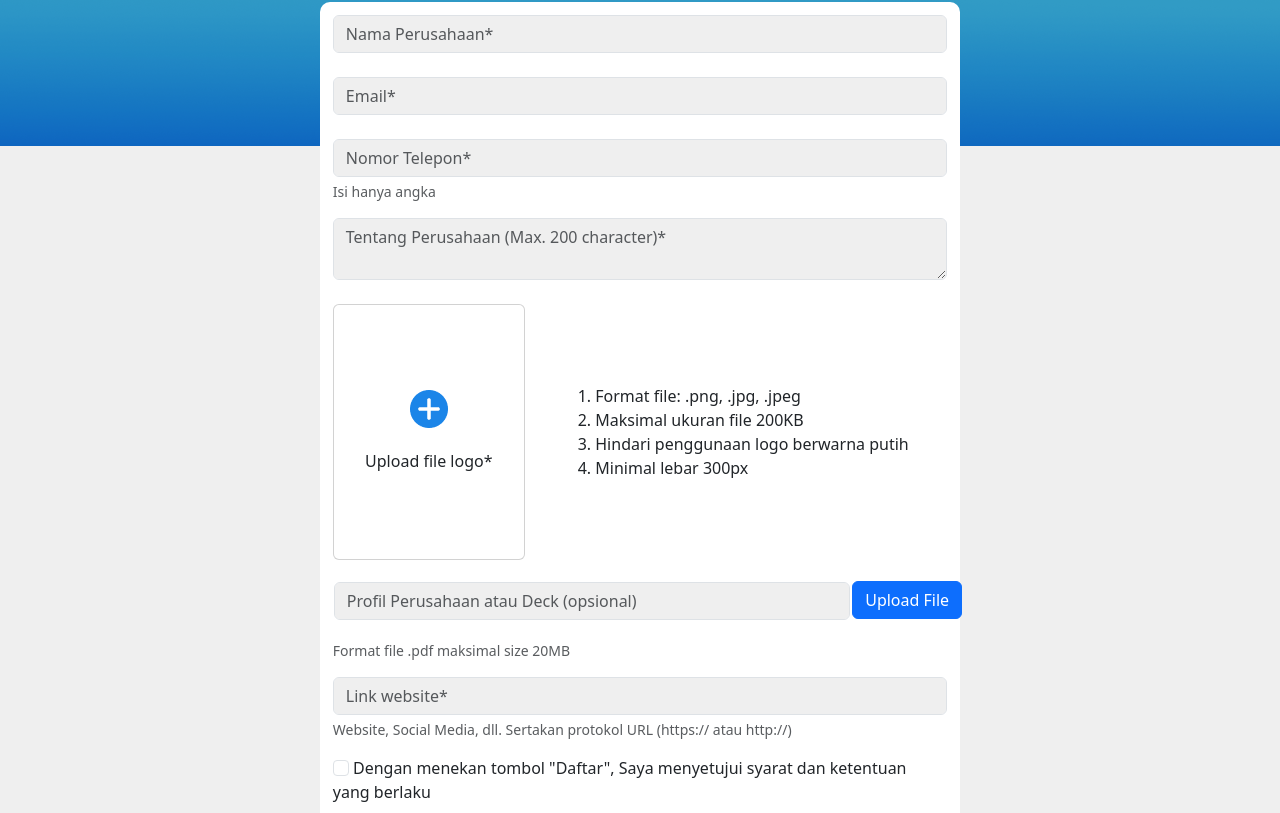
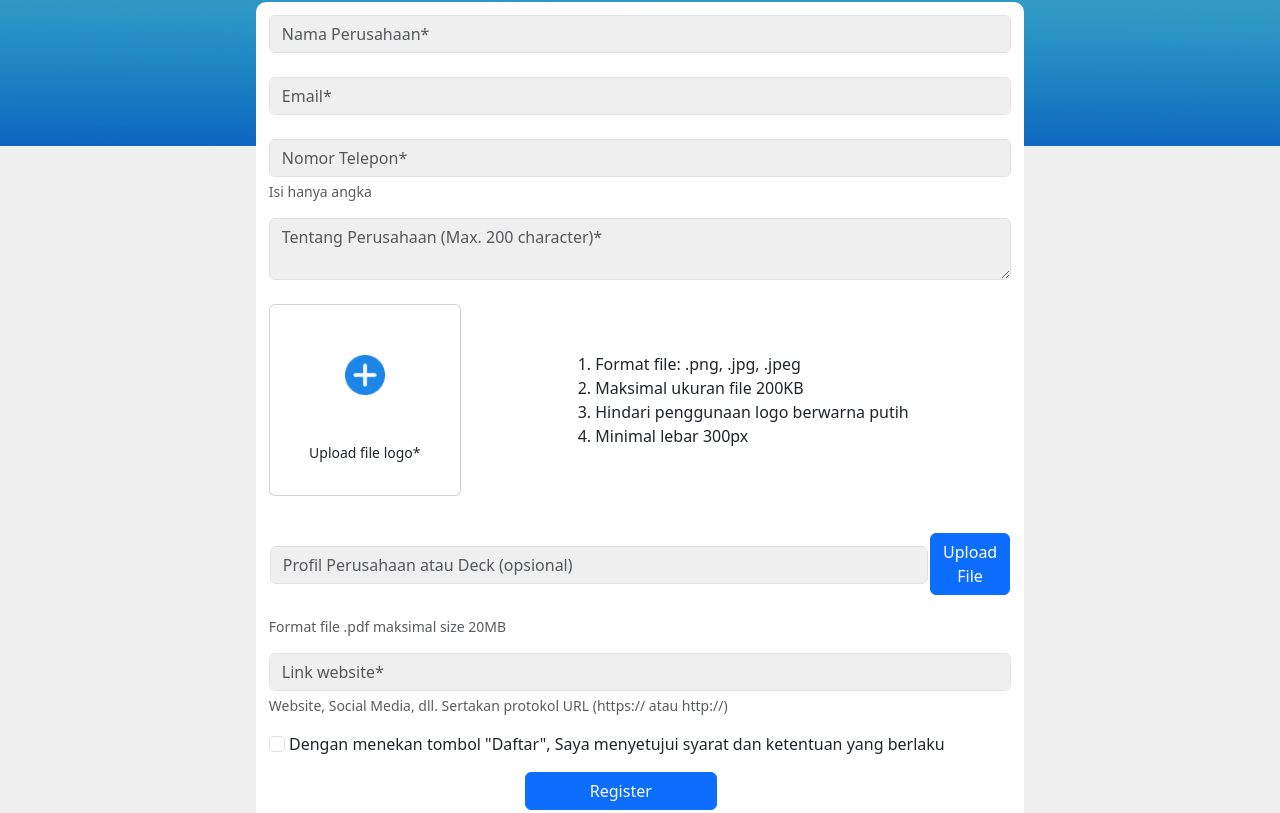
Before and after one commit to rosalsaida/Detikcom_FrontendDesignAssignment_Rosa-Salsa-Saida, a plain HTML site: page register.html in a window 1280 px wide. Shown: the part 254-1067 px from the top of the page. Drawn offline with Linux system fonts and the light colour scheme.

Commit message:
update responsive & javascript

```diff
--- a/assets/css/style-regis.css
+++ b/assets/css/style-regis.css
@@ -74,6 +74,12 @@ nav .container-fluid .list-menu ul li a.active:hover {
     nav .container-fluid .list-menu {
         display: none;
     }
+    .formregist form {
+        background-color: white;
+        width: 75vw;
+        padding: 1vw;
+        border-radius: 10px;
+    }
 }
 
 @media (min-width: 768px) {
@@ -82,6 +88,12 @@ nav .container-fluid .list-menu ul li a.active:hover {
     }
     nav .container-fluid .list-menu {
         display: block;
+    }
+    .formregist form {
+        background-color: white;
+        width: 60vw;
+        padding: 1vw;
+        border-radius: 10px;
     }
 }
 
@@ -102,13 +114,6 @@ nav .container-fluid .list-menu ul li a.active:hover {
     padding-bottom: 1em;
 }
 
-.formregist form {
-    background-color: white;
-    width: 50vw;
-    padding: 1vw;
-    border-radius: 10px;
-}
-
 form .form-control {
     background-color: rgba(238, 238, 238, 0.904);
 }
@@ -117,6 +122,7 @@ form .up-logo {
     display: grid;
     grid-template-columns: auto auto;
     align-items: center;
+    margin-bottom: 2vmin;
 }
 
 form .image-upload>input {
@@ -130,7 +136,7 @@ form span .ketentuan ol li,
 
 form #register {
     width: 15vw;
-    margin: 1rem 0;
+    margin: 1rem 20vw;
 }
 
 footer {
--- /dev/null
+++ b/assets/js/script.js
@@ -0,0 +1,9 @@
+function register_competition() {
+    var nama_perusahaan = document.getElementById('nama-perusahaan').value;
+    var email = document.getElementById('email').value;
+    var no_tlp = document.getElementById('noTlp').value;
+    var tentang_perusahaan = document.getElementById('tentangPerusahaan').value;
+    var logo_perusahaan = document.getElementById('user-upload').value;
+    var profil_perusahaan = document.getElementById('user-upload1').value;
+    var link_perusahaan = document.getElementById('linkPerusahaan').value;
+}
--- a/register.html
+++ b/register.html
@@ -9,6 +9,8 @@
 
     <link rel="stylesheet" href="assets/css/style-regis.css">
     <link rel="stylesheet" href="bootstrap-5.3.0-alpha1-dist/css/bootstrap.min.css">
+
+    <script src="assets/js/script.js"></script>
 </head>
 
 <body>
@@ -67,22 +69,22 @@
             <div class="formregist">
                 <h1>Registrasi</h1>
                 <form action="#" method="post">
-                    <input class="form-control" type="text" id="nama-perusahaan" name="nama-perusahaan" placeholder="Nama Perusahaan*"><br>
-                    <input class="form-control" type="email" id="email" name="email" placeholder="Email*"><br>
-                    <input class="form-control" type="tel" id="noTlp" name="noTlp" placeholder="Nomor Telepon*">
+                    <input class="form-control" type="text" id="nama-perusahaan" name="nama-perusahaan" placeholder="Nama Perusahaan*" required><br>
+                    <input class="form-control" type="email" id="email" name="email" placeholder="Email*" required><br>
+                    <input class="form-control" type="tel" id="noTlp" name="noTlp" placeholder="Nomor Telepon*" required>
                     <p class="form-text">Isi hanya angka</p>
-                    <textarea class="form-control" id="tentangPerusahaan" name="tentangPerusahaan" placeholder="Tentang Perusahaan (Max. 200 character)*"></textarea><br>
+                    <textarea class="form-control" id="tentangPerusahaan" name="tentangPerusahaan" placeholder="Tentang Perusahaan (Max. 200 character)*" required></textarea><br>
                     <div class="up-logo">
                         <!-- Upload File Logo Perusahaan -->
-                        <div class="card text-center mb-3" style="width: 15vw; height: 20vw;">
-                            <div class="card-body" style="padding-top: 5rem;">
-                                <p class="image-upload">
+                        <div class="card text-center mb-3" style="width: 15vw; height: 15vw;">
+                            <div class="card-body" style="padding: 2.5vmin 0;">
+                                <p class="image-upload" style="padding: 2vw 1.5vmin;">
                                     <label for="user-upload">
-                                    <a class="btn btn-sm" rel="nofollow"><img src="assets/img/plus.png"></a>
+                                    <a class="btn btn-sm" rel="nofollow"><img src="assets/img/plus.png" style="width: 5vmin;"></a>
                                     </label>
-                                    <input type="file" name="user-upload" id="user-upload">
+                                    <input type="file" name="user-upload" id="user-upload" required>
                                 </p>
-                                <p class="card-text">Upload file logo*</p>
+                                <p class="card-text small">Upload file logo*</p>
                             </div>
                         </div>
                         <div class="ketentuan">
@@ -95,26 +97,26 @@
                         </div>
                     </div>
                     <!-- Upload File Deck Peusahaan -->
-                    <table style="width: 58vw;">
+                    <table>
                         <tr>
-                            <td colspan="2" style="padding-bottom: 10px;"><input type="text" class="form-control" placeholder="Profil Perusahaan atau Deck (opsional)"></td>
-                            <td style="padding-top: 5px;">
+                            <td style="padding-bottom: 10px; width: 95vmin;"><input type="text" class="form-control" placeholder="Profil Perusahaan atau Deck (opsional)" required></td>
+                            <td style="padding-top: 5px;" style="width: 10vmin;">
                                 <div class="up-deck">
                                     <p class="image-upload">
                                         <label for="user-upload">
                                         <a class="btn btn-primary" rel="nofollow">Upload File</a>
                                         </label>
-                                        <input type="file" name="user-upload" id="user-upload">
+                                        <input type="file" name="user-upload1" id="user-upload1" required>
                                     </p>
                                 </div>
                             </td>
                         </tr>
                     </table>
                     <p class="form-text">Format file .pdf maksimal size 20MB</p>
-                    <input class="form-control" type="url" id="linkPerusahaan" name="linkPerusahaan" placeholder="Link website*">
+                    <input class="form-control" type="url" id="linkPerusahaan" name="linkPerusahaan" placeholder="Link website*" required>
                     <p class="form-text">Website, Social Media, dll. Sertakan protokol URL (https:// atau http://)</p>
-                    <input class="form-check-input" type="checkbox" id="setujuSyaratKetentuan" name="setujuSyaratKetentuan"> Dengan menekan tombol "Daftar", Saya menyetujui syarat dan ketentuan yang berlaku <br>
-                    <input class="btn btn-primary" type="button" id="register" name="register" value="Register">
+                    <input class="form-check-input" type="checkbox" id="setujuSyaratKetentuan" name="setujuSyaratKetentuan" required> Dengan menekan tombol "Daftar", Saya menyetujui syarat dan ketentuan yang berlaku <br>
+                    <input class="btn btn-primary" type="button" id="register" name="register" value="Register" onclick="register_competition()">
                 </form>
             </div>
         </div>
```
